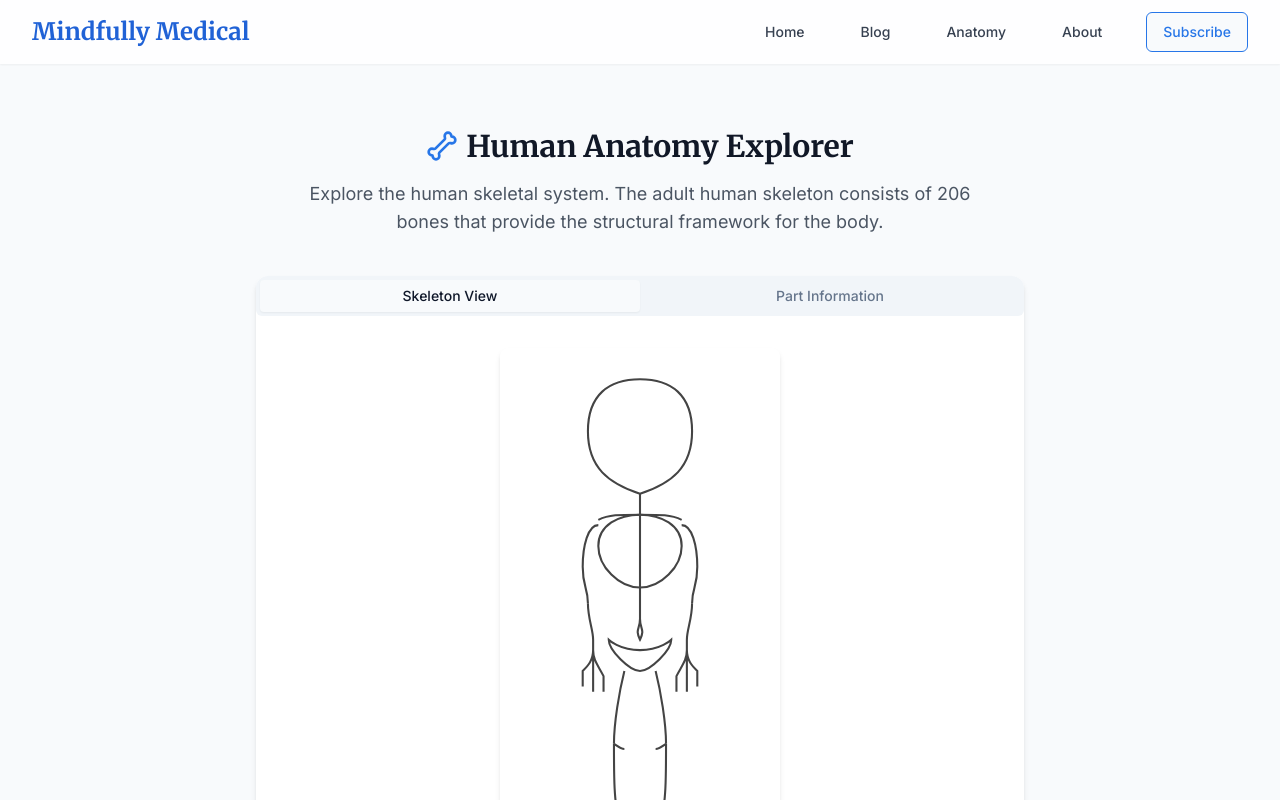
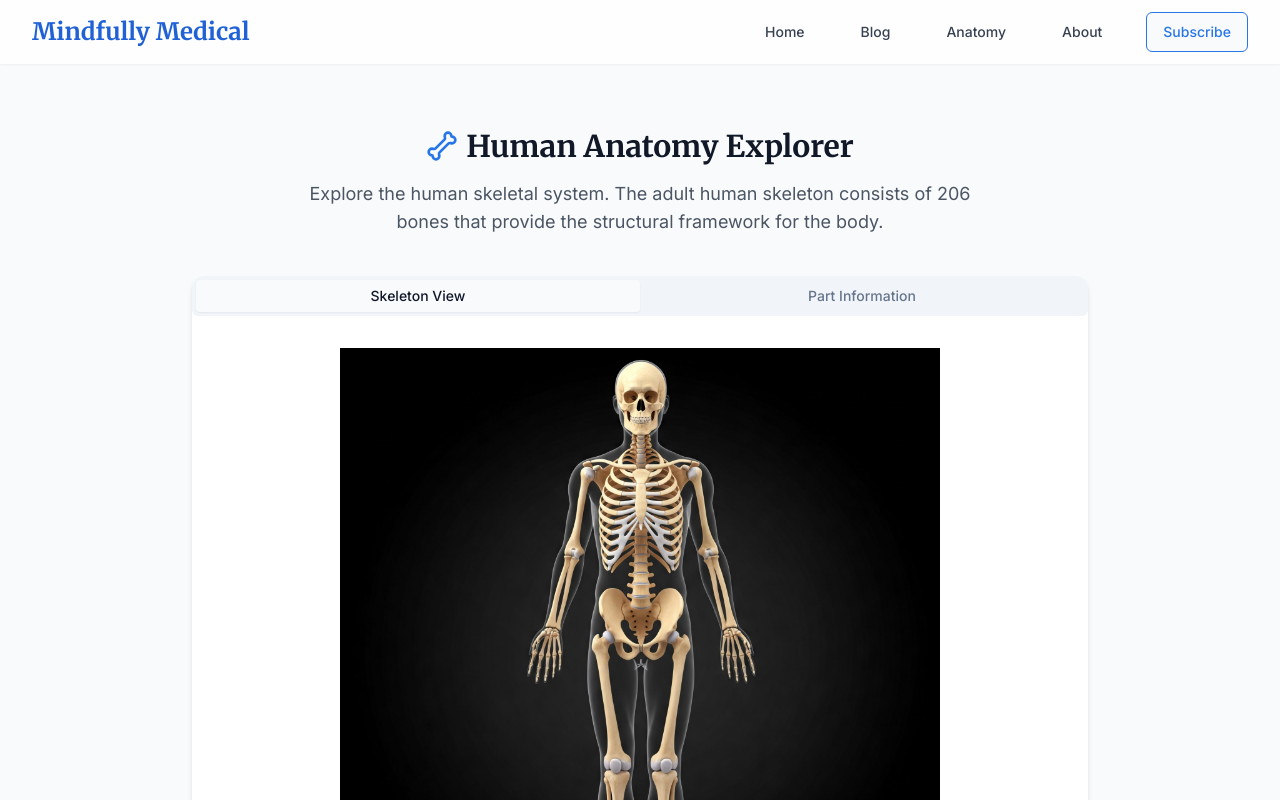
Before and after one commit to NarenVP/mindfully-medical, a React (Vite) app: page /anatomy in a window 1280 px wide. Shown: the top 800 px of the page. Built offline with nearby package versions, Linux system fonts and the light colour scheme.

Commit message:
Fix: Improve skeleton image
Replace the existing skeleton image with a new one.

```diff
--- a/src/components/anatomy/SkeletonViewer.tsx
+++ b/src/components/anatomy/SkeletonViewer.tsx
@@ -10,8 +10,12 @@ interface SkeletalPart {
   name: string;
   description: string;
   function: string;
-  svgPath: string;
-  viewBox?: string;
+  coordinates: {
+    x: number;
+    y: number;
+    width: number;
+    height: number;
+  };
 }
 
 const skeletalParts: SkeletalPart[] = [
@@ -20,84 +24,84 @@ const skeletalParts: SkeletalPart[] = [
     name: 'Skull',
     description: 'A complex structure containing 22 bones that protect the brain and form the face.',
     function: 'Protects the brain, supports facial structures, and houses sense organs for sight, smell, taste, and hearing.',
-    svgPath: 'M100,30 C130,30 150,45 150,80 C150,115 130,130 100,140 C70,130 50,115 50,80 C50,45 70,30 100,30 Z',
+    coordinates: { x: 50, y: 5, width: 20, height: 15 }
   },
   {
     id: 'spine',
     name: 'Vertebral Column (Spine)',
     description: 'Contains 33 vertebrae divided into cervical, thoracic, lumbar, sacral, and coccygeal regions.',
     function: 'Supports the body\'s weight, protects the spinal cord, and enables flexibility and movement of the trunk.',
-    svgPath: 'M100,140 C100,140 100,240 100,260 C100,270 95,270 100,280 C105,270 100,270 100,260 C100,240 100,140 100,140 Z',
+    coordinates: { x: 50, y: 25, width: 15, height: 35 }
   },
   {
     id: 'ribcage',
     name: 'Ribcage',
     description: '12 pairs of ribs forming a cage that protects vital organs in the thoracic cavity.',
     function: 'Protects the heart, lungs, and other thoracic organs while assisting in respiration through movement.',
-    svgPath: 'M100,160 C120,160 140,170 140,190 C140,210 120,230 100,230 C80,230 60,210 60,190 C60,170 80,160 100,160 Z',
+    coordinates: { x: 50, y: 20, width: 30, height: 20 }
   },
   {
     id: 'shoulder',
     name: 'Shoulder Girdle',
     description: 'Formed by the clavicle (collarbone) and scapula (shoulder blade) on each side.',
     function: 'Connects the arms to the axial skeleton and provides attachment sites for numerous muscles.',
-    svgPath: 'M60,165 C70,160 80,160 100,160 C120,160 130,160 140,165',
+    coordinates: { x: 50, y: 15, width: 40, height: 10 }
   },
   {
     id: 'pelvis',
     name: 'Pelvic Girdle',
     description: 'Consists of paired hip bones (ilium, ischium, and pubis) that connect to the sacrum.',
     function: 'Supports the weight of the upper body and transfers it to the lower limbs while protecting pelvic organs.',
-    svgPath: 'M70,280 C70,290 90,310 100,310 C110,310 130,290 130,280 C130,280 120,290 100,290 C80,290 70,280 70,280 Z',
+    coordinates: { x: 50, y: 50, width: 30, height: 10 }
   },
   {
     id: 'humerus',
     name: 'Humerus',
     description: 'The long bone of the upper arm extending from shoulder to elbow.',
     function: 'Forms the ball-and-socket joint with the scapula and connects to the forearm at the elbow.',
-    svgPath: 'M60,170 C50,170 45,190 45,210 C45,230 50,230 50,245 M140,170 C150,170 155,190 155,210 C155,230 150,230 150,245',
+    coordinates: { x: 25, y: 25, width: 10, height: 15 }
   },
   {
     id: 'radius-ulna',
     name: 'Radius & Ulna',
     description: 'Parallel long bones of the forearm; the ulna is on the pinky side and the radius on the thumb side.',
     function: 'Enable rotation of the forearm and provide attachments for muscles controlling the hand and fingers.',
-    svgPath: 'M50,245 C50,260 55,270 55,280 C55,285 55,290 55,290 M150,245 C150,260 145,270 145,280 C145,285 145,290 145,290',
+    coordinates: { x: 20, y: 40, width: 10, height: 15 }
   },
   {
     id: 'hands',
     name: 'Hands',
     description: 'Complex structures with 27 bones in each: 8 carpals (wrist), 5 metacarpals (palm), and 14 phalanges (fingers).',
     function: 'Provide dexterity for precise manipulation of objects through a complex system of joints and tendons.',
-    svgPath: 'M55,290 C55,300 50,305 45,310 C45,315 45,320 45,325 M55,290 C55,300 55,305 55,315 C55,320 55,325 55,330 M55,290 C55,300 60,305 65,315 C65,320 65,325 65,330 M145,290 C145,300 150,305 155,310 C155,315 155,320 155,325 M145,290 C145,300 145,305 145,315 C145,320 145,325 145,330 M145,290 C145,300 140,305 135,315 C135,320 135,325 135,330',
+    coordinates: { x: 15, y: 55, width: 10, height: 8 }
   },
   {
     id: 'femur',
     name: 'Femur',
     description: 'The longest and strongest bone in the body, extending from hip to knee.',
     function: 'Bears body weight during standing, walking, and running; forms hip joint superiorly and knee joint inferiorly.',
-    svgPath: 'M85,310 C80,330 75,360 75,380 M115,310 C120,330 125,360 125,380',
+    coordinates: { x: 45, y: 60, width: 10, height: 20 }
   },
   {
     id: 'patella',
     name: 'Patella (Kneecap)',
     description: 'A sesamoid bone embedded in the quadriceps tendon that covers and protects the knee joint.',
     function: 'Increases leverage of the quadriceps muscle and protects the anterior surface of the knee joint.',
-    svgPath: 'M75,380 C78,382 82,385 85,385 M125,380 C122,382 118,385 115,385',
+    coordinates: { x: 45, y: 77, width: 10, height: 5 }
   },
   {
     id: 'tibia-fibula',
     name: 'Tibia & Fibula',
     description: 'The tibia (shinbone) is the larger weight-bearing bone, while the fibula is the slender lateral bone.',
     function: 'Support body weight, provide attachment for leg muscles, and form the ankle joint with foot bones.',
-    svgPath: 'M75,380 C75,410 75,440 80,450 M125,380 C125,410 125,440 120,450',
+    coordinates: { x: 45, y: 85, width: 10, height: 20 }
   },
   {
     id: 'feet',
     name: 'Feet',
     description: '26 bones in each foot: 7 tarsals (ankle), 5 metatarsals (midfoot), and 14 phalanges (toes).',
     function: 'Support body weight, absorb shock during locomotion, and provide leverage for propulsion during walking and running.',
-    svgPath: 'M80,450 C75,455 70,455 65,455 C60,455 55,455 55,455 M80,450 C80,455 80,460 85,460 C90,460 95,460 100,460 M120,450 C125,455 130,455 135,455 C140,455 145,455 145,455 M120,450 C120,455 120,460 115,460 C110,460 105,460 100,460',
+    coordinates: { x: 45, y: 97, width: 15, height: 5 }
   },
 ];
 
@@ -117,18 +121,23 @@ const SkeletonViewer: React.FC = () => {
         <TabsTrigger value="info">Part Information</TabsTrigger>
       </TabsList>
       <TabsContent value="skeleton" className="pt-6">
-        <div className="flex justify-center mb-4">
-          <svg viewBox="0 0 200 480" width="280" height="500" className="bg-white rounded-lg shadow-md">
+        <div className="relative flex justify-center mb-4">
+          <img
+            src="/lovable-uploads/af4ca345-dbef-4e45-bd18-4f043034e84e.png"
+            alt="Human Skeleton"
+            className="max-h-[600px] object-contain"
+          />
           {skeletalParts.map((part) => (
             <Tooltip key={part.id}>
               <TooltipTrigger asChild>
-                  <path
-                    id={part.id}
-                    d={part.svgPath}
-                    fill="none"
-                    stroke="#444"
-                    strokeWidth="2"
-                    className="cursor-pointer hover:stroke-wellness-600 hover:stroke-[3]"
+                <div
+                  className="absolute cursor-pointer bg-transparent hover:bg-wellness-600/20 border-2 border-transparent hover:border-wellness-600 rounded-md transition-colors"
+                  style={{
+                    left: `${part.coordinates.x}%`,
+                    top: `${part.coordinates.y}%`,
+                    width: `${part.coordinates.width}%`,
+                    height: `${part.coordinates.height}%`,
+                  }}
                   onClick={() => handlePartClick(part)}
                 />
               </TooltipTrigger>
@@ -137,10 +146,9 @@ const SkeletonViewer: React.FC = () => {
               </TooltipContent>
             </Tooltip>
           ))}
-          </svg>
         </div>
         <div className="text-center text-sm text-gray-500">
-          Click on any bone or joint to learn more
+          Click on any region of the skeleton to learn more
         </div>
       </TabsContent>
       <TabsContent value="info" className="pt-6">
--- a/src/pages/Anatomy.tsx
+++ b/src/pages/Anatomy.tsx
@@ -21,7 +21,7 @@ const Anatomy = () => {
             </p>
           </div>
 
-          <div className="max-w-3xl mx-auto bg-white rounded-xl shadow-md overflow-hidden mb-16">
+          <div className="max-w-4xl mx-auto bg-white rounded-xl shadow-md overflow-hidden mb-16">
             <SkeletonViewer />
           </div>
 
```
Also changed, not shown: public/lovable-uploads/af4ca345-dbef-4e45-bd18-4f043034e84e.png (added). Lines whose indentation alone changed are shown as unchanged.
